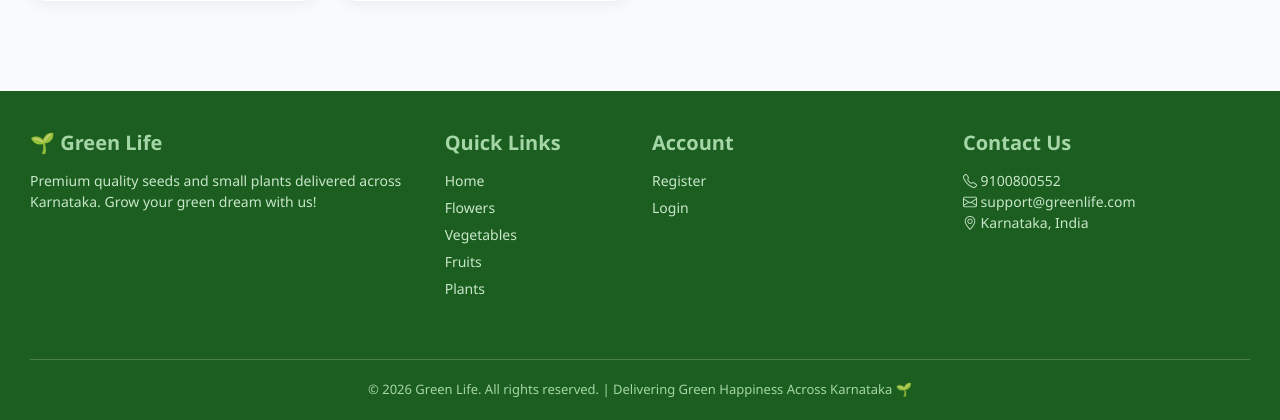
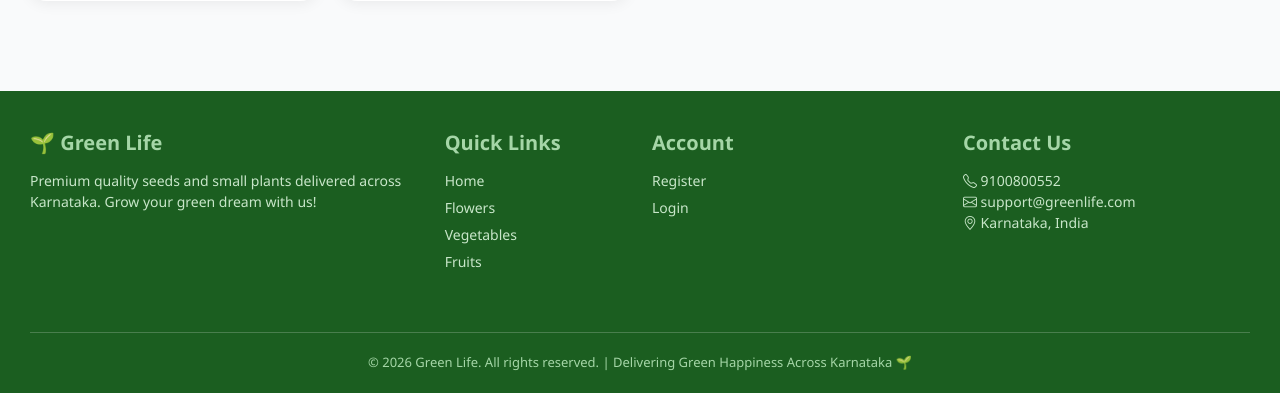
Before and after one commit to Neha-Bhat11/gogreen, a PHP site: page /gogreen/landing.php in a window 1280 px wide. Shown: the part 2993-3413 px from the top of the page. After the commit the page ends 3386 px from the top, so only its background shows below. Run offline with PHP 8.4, Linux system fonts and the light colour scheme; data comes from the database, SQL or seed files in the repository.

Commit message:
updated landing page

```diff
--- a/landing.php
+++ b/landing.php
@@ -556,7 +556,7 @@ $products = $stmt->fetchAll();
             <a href="landing.php?type=flowers">Flowers</a>
             <a href="landing.php?type=vegetables">Vegetables</a>
             <a href="landing.php?type=fruits">Fruits</a>
-            <a href="landing.php?type=plants">Plants</a>
+
         </div>
         <div class="col-md-3 mb-4">
             <h5>Account</h5>
```
